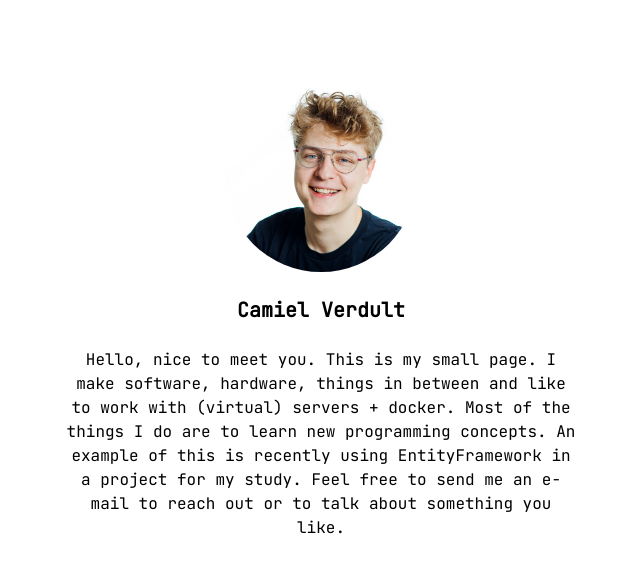
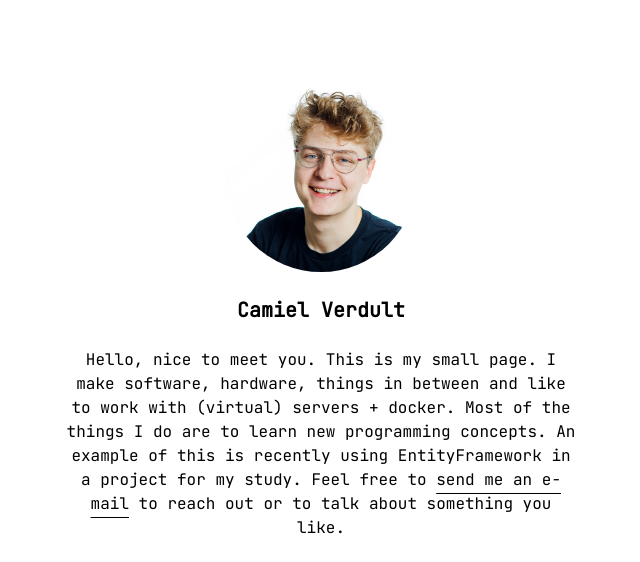
Before and after one commit to camielverdult/camielverdult.com, a plain HTML site: page index.html in a window 1280 px wide. Shown: the top 562 px of the page, without its empty margins (319-959 px from the left). Drawn offline with nearby package versions, Linux system fonts and the light colour scheme.

Commit message:
Update index.html

```diff
--- a/index.html
+++ b/index.html
@@ -31,7 +31,7 @@
 
     <h1 class="text-xl font-semibold ">Camiel Verdult</h1>
 
-    <p class="sm:max-w-lg max-w-md">Hello, nice to meet you. This is my small page. I make software, hardware, things in between and like to work with (virtual) servers + docker. Most of the things I do are to learn new programming concepts. An example of this is recently using EntityFramework in a project for my study. Feel free to <a href="mailto:cpg@verdult.com">send me an e-mail</a> to reach out or to talk about something you like.</p>
+    <p class="sm:max-w-lg max-w-md">Hello, nice to meet you. This is my small page. I make software, hardware, things in between and like to work with (virtual) servers + docker. Most of the things I do are to learn new programming concepts. An example of this is recently using EntityFramework in a project for my study. Feel free to <a href="mailto:cpg@verdult.com" class="underline underline-offset-8">send me an e-mail</a> to reach out or to talk about something you like.</p>
 
     <div class="flex flex-row space-x-10 items-center">
         <!-- Github  -->
```
